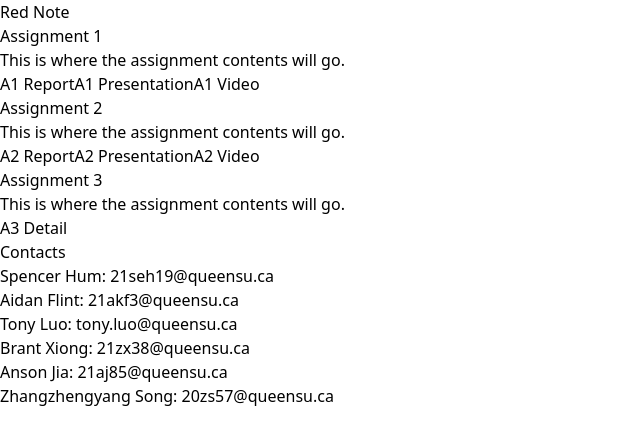
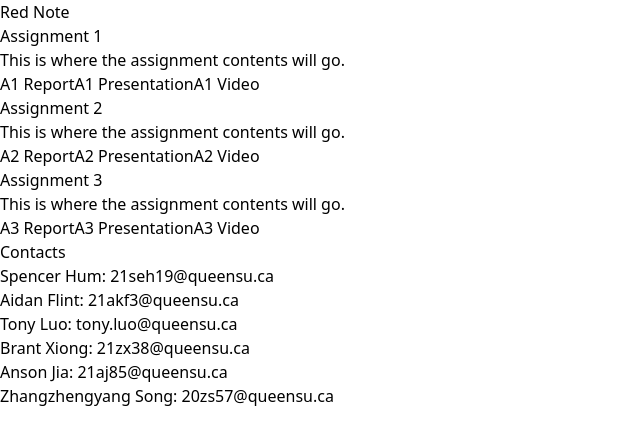
Before and after one commit to spencerhum04/Red-Note, a React (Vite) app: page / in a window 1280 px wide. Shown: the top 444 px of the page, without its empty margins (0-640 px from the left). Built offline with nearby package versions, Linux system fonts and the light colour scheme.

Commit message:
feat: assignment 3

```diff
--- a/src/routes/landing/sections/assignment-one.tsx
+++ b/src/routes/landing/sections/assignment-one.tsx
@@ -10,7 +10,6 @@ export default function AssignmentOne() {
                 <a href="/CISC322_A1_Presentation.pdf" target="_blank" rel="noopener noreferrer" className=" ml-4 button-style bg-blue-500 text-white py-2 px-4 rounded hover:bg-blue-600">A1 Presentation</a>
                 <a href="https://www.youtube.com/watch?v=6bVpLzd3rXA&ab_channel=Polarisa" target="_blank" rel="noopener noreferrer" className=" ml-4 button-style bg-blue-500 text-white py-2 px-4 rounded hover:bg-blue-600">A1 Video</a>
             </div>
-
         </div>
     )
 }
--- a/src/routes/landing/sections/assignment-three.tsx
+++ b/src/routes/landing/sections/assignment-three.tsx
@@ -1,22 +1,15 @@
-import { Link } from "react-router-dom";
 export default function AssignmentThree() {
     return (
         <div className="w-full flex flex-col text-black px-6 h-40">
             <div className="text-xl font-semibold">Assignment 3</div>
             <div>This is where the assignment contents will go.</div>
 
-            {/* add a button that jump to another page for further on information */}
-            <div className="button-container mt-4">
+            <div className="mt-4">
                 <div className="button-text mb-2"></div>
-                <Link
-                    to="A3"
-                    className="button-style bg-blue-500 text-white py-2 px-4 rounded hover:bg-blue-600"
-                >
-                    A3 Detail
-                </Link>
+                <a href="/CISC322_Assignment_3.pdf" target="_blank" rel="noopener noreferrer" className="button-style bg-blue-500 text-white py-2 px-4 rounded hover:bg-blue-600">A3 Report</a>
+                <a href="/CISC322_A3_Presentation.pdf" target="_blank" rel="noopener noreferrer" className=" ml-4 button-style bg-blue-500 text-white py-2 px-4 rounded hover:bg-blue-600">A3 Presentation</a>
+                <a href="https://www.youtube.com/watch?v=oRLOrqnNuaY&ab_channel=Polarisa" target="_blank" rel="noopener noreferrer" className=" ml-4 button-style bg-blue-500 text-white py-2 px-4 rounded hover:bg-blue-600">A3 Video</a>
             </div>
-
         </div>
-
     )
 }
```
Also changed, not shown: 2 other files (tests, documents, lock files or other folders).
